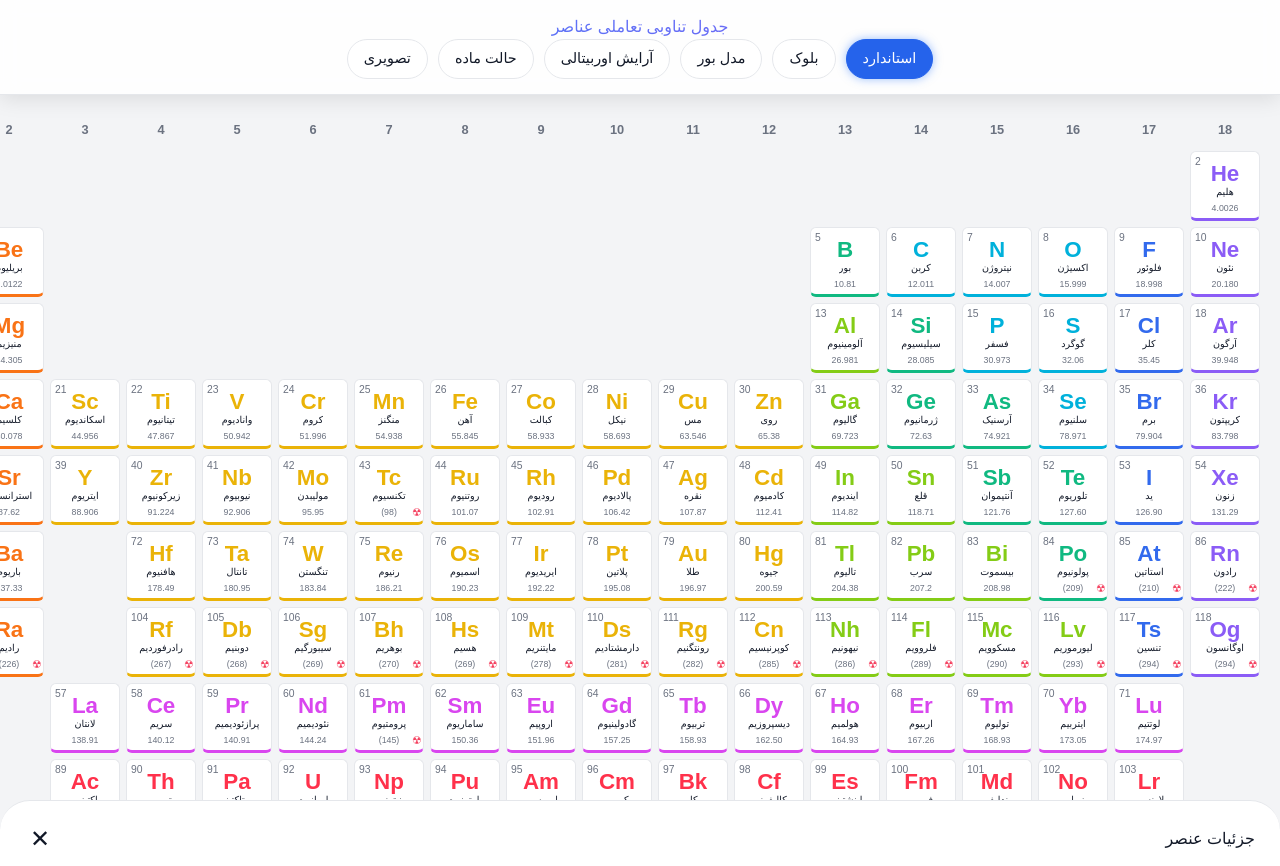
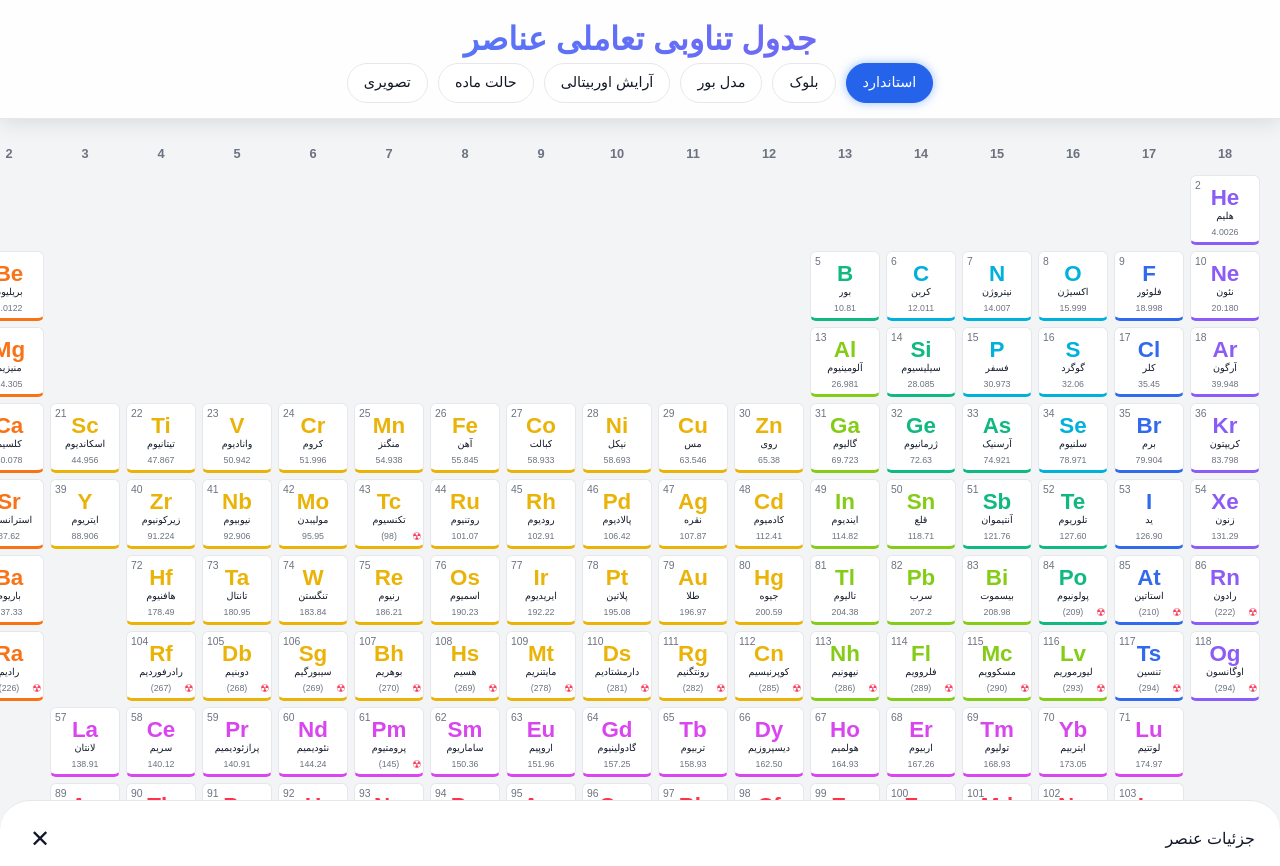
Before and after one commit to Kamyar-EduAssistant/PeriodicTable, a plain HTML site: page index.html in a window 1280 px wide. Shown: the top 866 px of the page. Drawn offline with nearby package versions, Linux system fonts and the light colour scheme; a small style sheet from the web is missing.

Commit message:
Update index.html

```diff
--- a/index.html
+++ b/index.html
@@ -64,18 +64,19 @@
             width: 100%;
             padding: 15px;
             text-align: center;
-            background: var(--header-bg);
+            background: var(--header-bg) !important;
             backdrop-filter: blur(10px);
             position: sticky;
             top: 0;
             z-index: 100;
-            border-bottom: 1px solid var(--border-color);
+            border-bottom: 1px solid var(--border-color) !important;
             box-shadow: 0 4px 20px rgba(0,0,0,0.1);
         }
 
         h1 {
             margin-bottom: 15px;
-            font-weight: 900;
+            font-weight: 900 !important;
+            font-size: 2rem !important;
             background: linear-gradient(90deg, #3b82f6, #8b5cf6);
             -webkit-background-clip: text;
             background-clip: text;
@@ -1496,4 +1497,5 @@
 
     </script>
 </body>
+
 </html>
```
